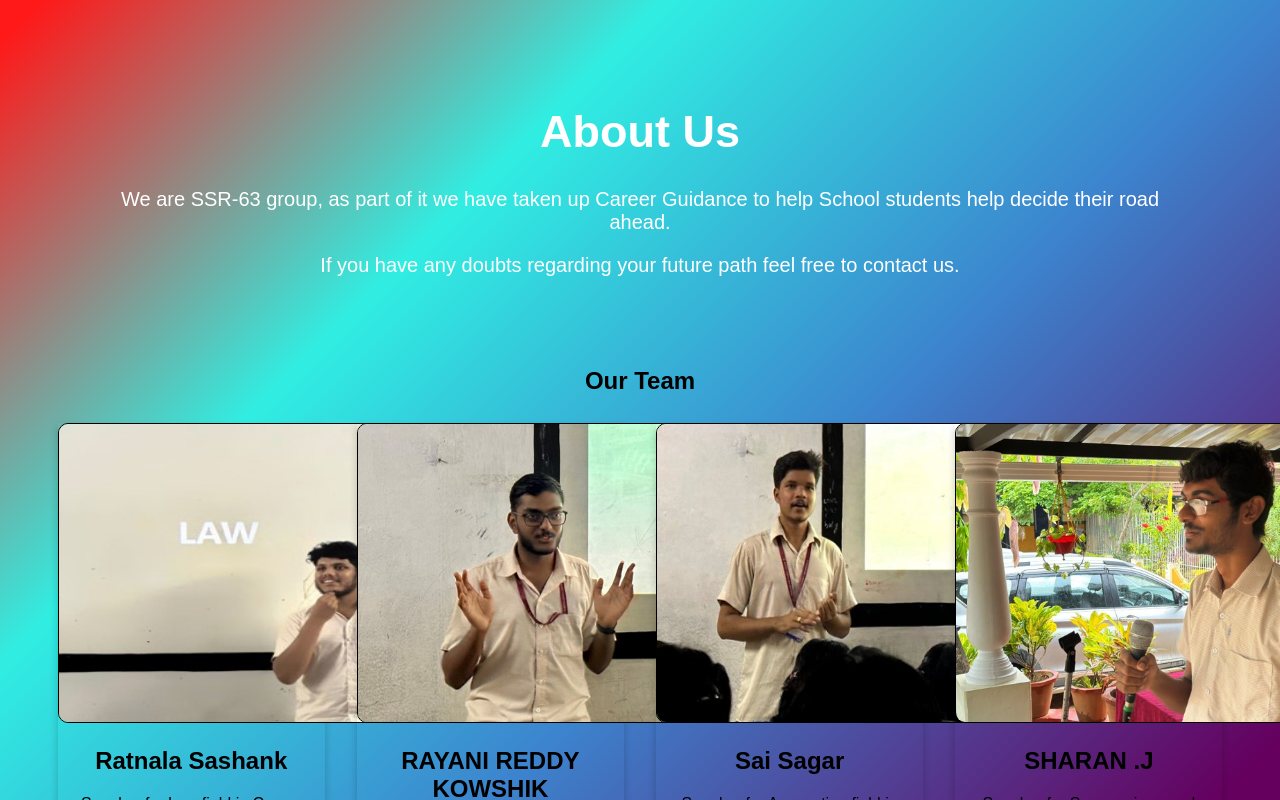
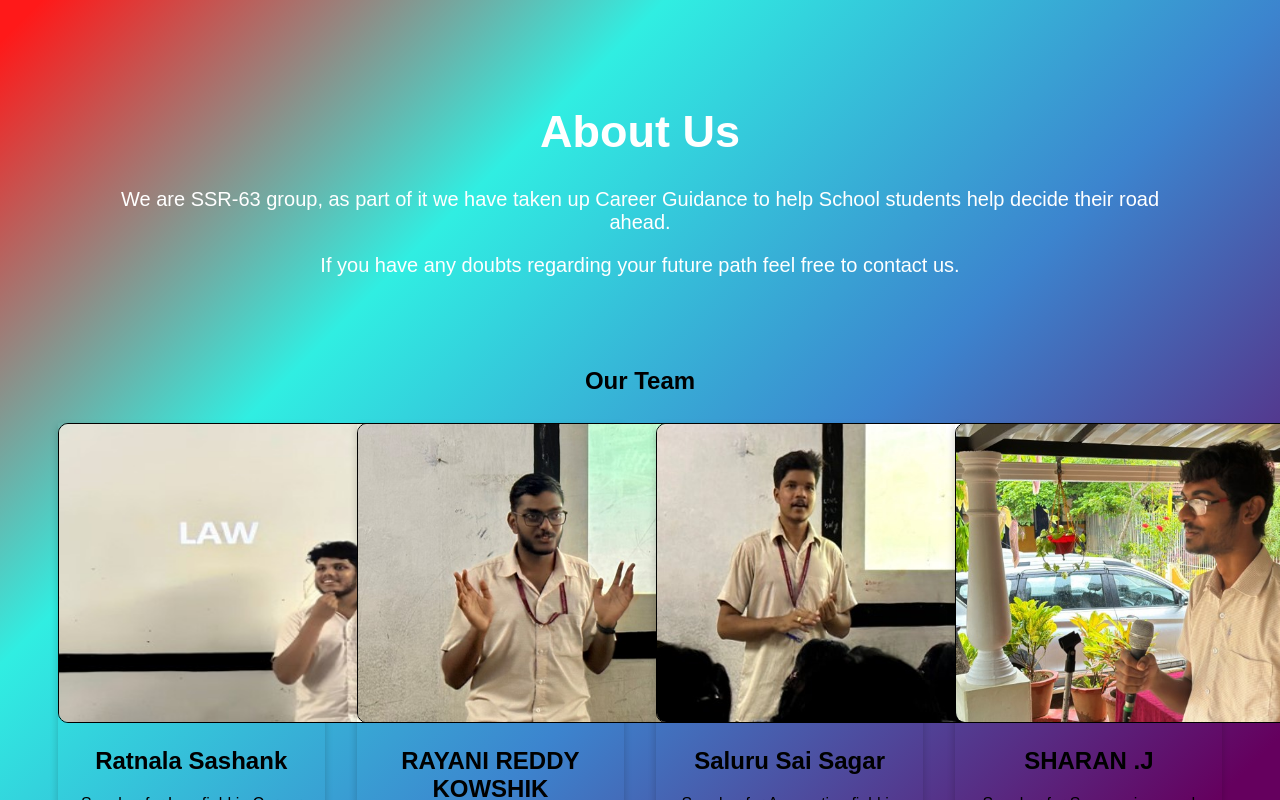
Before and after one commit to siddharth424/Career-Guidance, a React (Create React App) app: page /aboutus in a window 1280 px wide. Shown: the top 800 px of the page. Built offline with nearby package versions, Linux system fonts and the light colour scheme.

Commit message:
Update data

```diff
--- a/src/components/aboutus.js
+++ b/src/components/aboutus.js
@@ -43,7 +43,7 @@ export default function () {
         <div class="card">
           <img src="../assets/Sagar.jpeg" alt="Mike" style={{  width : "400px",height : "300px"}}/>
           <div class="container">
-            <h2>Sai Sagar</h2>
+            <h2>Saluru Sai Sagar</h2>
             <p>Speaker for Accounting field in Career Guidance <br></br>Session.</p>
             <p> sagarpatnaiksss@gmail.com</p>
             <p><button class="button">Contact</button></p>
```
